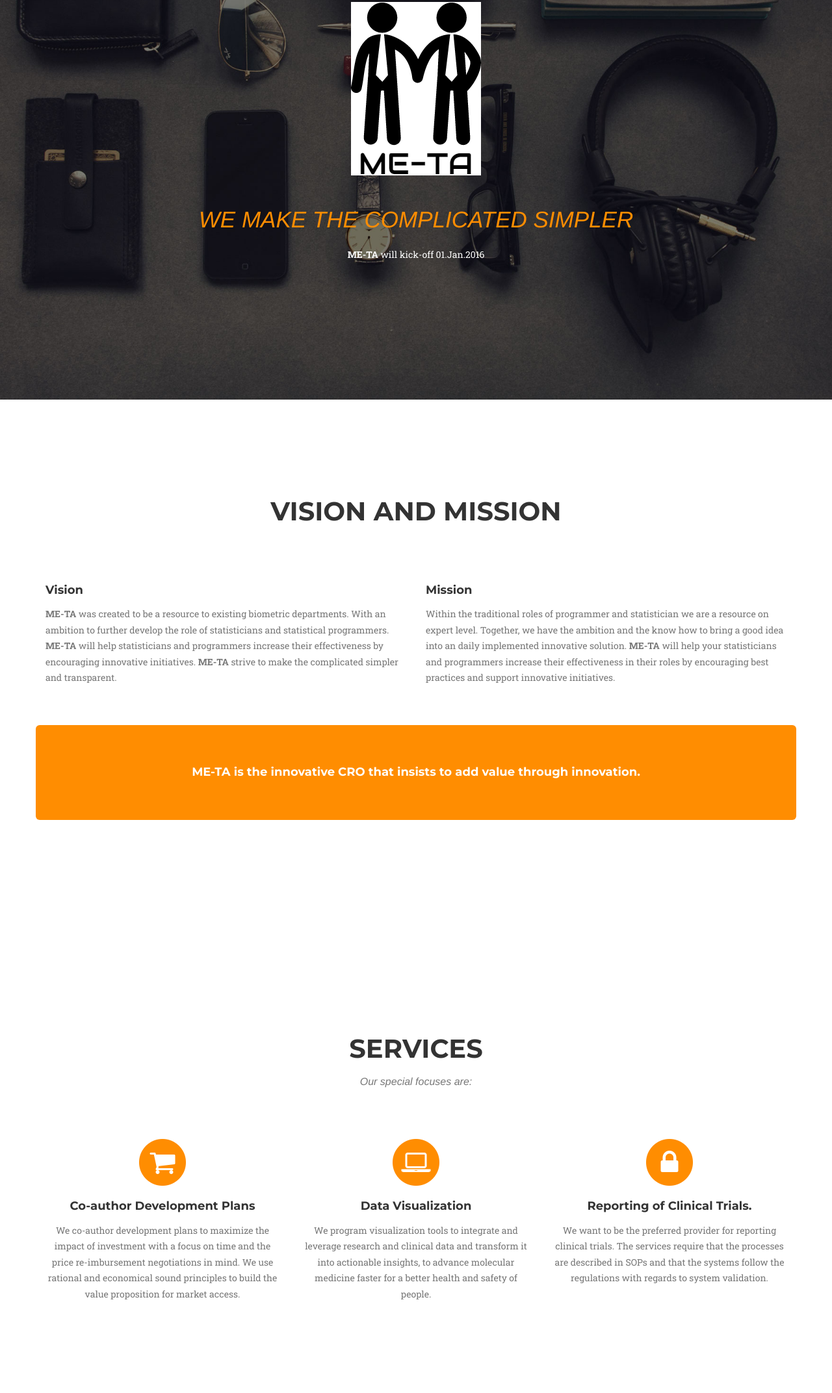
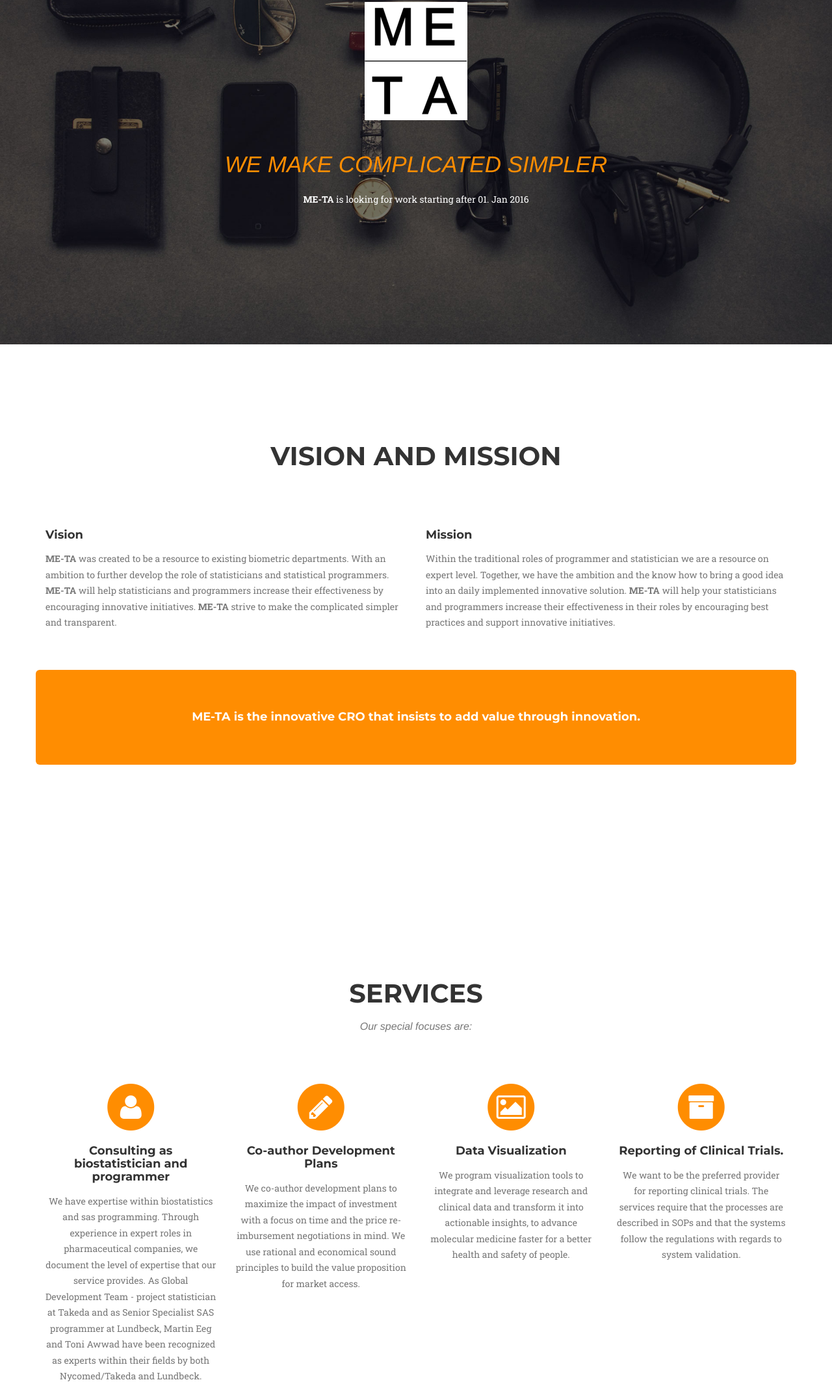
Before and after one commit to ME-TA/ME-TA-Website, a plain HTML site: page index.html in a window 1280 px wide. Shown: the part 297-2441 px from the top of the page at 65% size. Drawn offline with nearby package versions, Linux system fonts and the light colour scheme; a web font is replaced by a local one.

Commit message:
Second commit
Update of logo, various text, new service and service icons.

```diff
--- a/index.html
+++ b/index.html
@@ -81,9 +81,9 @@
     <header>
         <div class="container">
             <div class="intro-text">
-                <div class="intro-heading"><img class="img-responsive2" src="img/logos/meta-logo.png"></div>
-                <div class="intro-lead-in">WE MAKE THE COMPLICATED SIMPLER</div>
-                <p class="text-muted-white"><b>ME-TA</b> will kick-off 01.Jan.2016</p>
+                <div class="intro-heading"><img class="img-responsive2" src="img/logos/meta-logo-small.png"></div>
+                <div class="intro-lead-in">WE MAKE COMPLICATED SIMPLER</div>
+                <p class="text-muted-white"><b>ME-TA</b> is looking for work starting after 01. Jan 2016</p>
                     <!--<a href="#services" class="page-scroll btn btn-xl">Tell Me More</a>-->
 </div>
         </div>
@@ -130,26 +130,34 @@ biometric departments. With an ambition to further develop the role of statistic
                 </div>
             </div>
             <div class="row text-center">
-                <div class="col-md-4">
+                <div class="col-md-3">
                     <span class="fa-stack fa-3x">
                         <i class="fa fa-circle fa-stack-2x text-primary"></i>
-                        <i class="fa fa-shopping-cart fa-stack-1x fa-inverse"></i>
+                        <i class="fa fa-user fa-stack-1x fa-inverse"></i>
+                    </span>
+                    <h4 class="service-heading">Consulting as biostatistician and programmer</h4>
+                    <p class="text-muted">We have expertise within biostatistics and sas programming. Through experience in expert roles in pharmaceutical companies, we document the level of expertise that our service provides. As Global Development Team - project statistician at Takeda and as Senior Specialist SAS programmer at Lundbeck, Martin Eeg and Toni Awwad have been recognized as experts within their fields by both Nycomed/Takeda and Lundbeck.</p>
+                </div>
+                <div class="col-md-3">
+                    <span class="fa-stack fa-3x">
+                        <i class="fa fa-circle fa-stack-2x text-primary"></i>
+                        <i class="fa fa-pencil fa-stack-1x fa-inverse"></i>
                     </span>
                     <h4 class="service-heading">Co-author Development Plans</h4>
                     <p class="text-muted">We co-author development plans to maximize the impact of investment with a focus on time and the price re-imbursement negotiations in mind. We use rational and economical sound principles to build the value proposition for market access.</p>
                 </div>
-                <div class="col-md-4">
+                <div class="col-md-3">
                     <span class="fa-stack fa-3x">
                         <i class="fa fa-circle fa-stack-2x text-primary"></i>
-                        <i class="fa fa-laptop fa-stack-1x fa-inverse"></i>
+                        <i class="fa fa-picture-o fa-stack-1x fa-inverse"></i>
                     </span>
                     <h4 class="service-heading">Data Visualization</h4>
                     <p class="text-muted">We program visualization tools to integrate and leverage research and clinical data and transform it into actionable insights, to advance molecular medicine faster for a better health and safety of people.</p>
                 </div>
-                <div class="col-md-4">
+                <div class="col-md-3">
                     <span class="fa-stack fa-3x">
                         <i class="fa fa-circle fa-stack-2x text-primary"></i>
-                        <i class="fa fa-lock fa-stack-1x fa-inverse"></i>
+                        <i class="fa fa-archive fa-stack-1x fa-inverse"></i>
                     </span>
                     <h4 class="service-heading">Reporting of Clinical Trials.</h4>
                     <p class="text-muted">We want to be the preferred provider for reporting clinical trials. The services require that the processes are described in SOPs and that the systems follow the regulations with regards to system validation.</p>
@@ -208,11 +216,11 @@ traditional roles of programmer and statistician we have the ambition and the kn
                             </div>
                             <div class="timeline-panel">
                                 <div class="timeline-heading">
-                                    <h4>jan 2016</h4>
-                                    <h4 class="subheading">Our Humble Beginnings</h4>
+                                    <h4>JAN 2016</h4>
+                                    <h4 class="subheading">Starting</h4>
                                 </div>
                                 <div class="timeline-body">
-                                    <p class="text-muted">We started out with a small office in COBIS.</p>
+                                    <p class="text-muted"><b>ME-TA</b> started at COBIS, sharing offices with more than 50 companies within pharmaceutics and biotechnology.</p>
                                 </div>
                             </div>
                         </li>
@@ -278,7 +286,7 @@ traditional roles of programmer and statistician we have the ambition and the kn
         <div class="container">
             <div class="row">
                 <div class="col-lg-12 text-center">
-                    <h2 class="section-heading">Our Amazing Team</h2>
+                    <h2 class="section-heading">The people behind <b>ME-TA</b></h2>
                     <h3 class="section-subheading text-muted"></h3>
                 </div>
             </div>
```
Also changed, not shown: img/logos/meta-logo-small.png (added), img/logos/meta-logo-smallest.png (added), img/logos/meta-logo.png (deleted), img/team/1.jpg.
